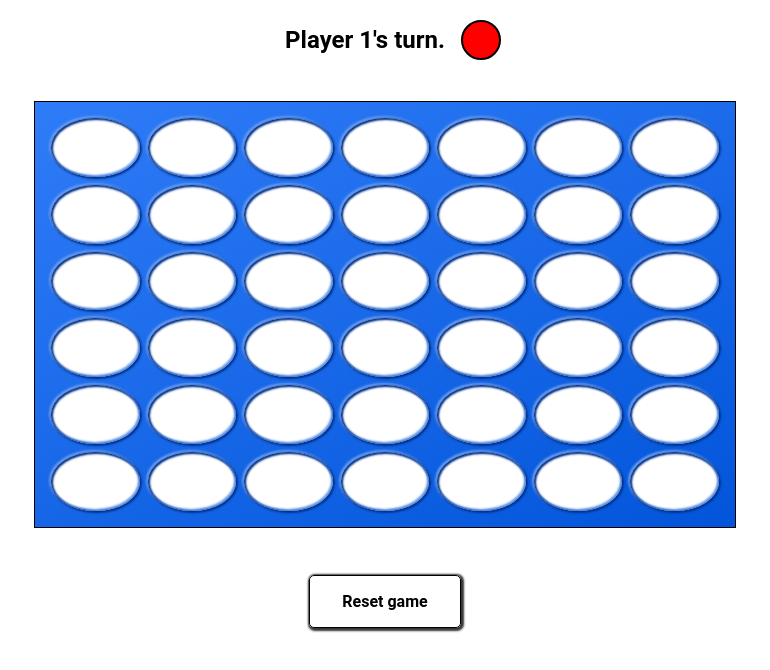
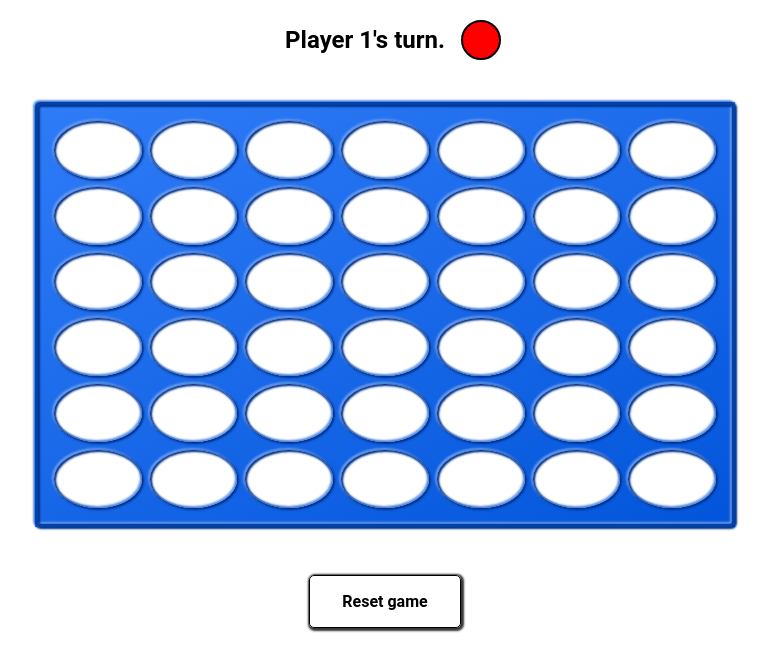
Before and after one commit to Patern14/connect4, a plain HTML site: page index.html in a window 1280 px wide. Shown: the part 92-762 px from the top of the page, without its empty margins (255-1025 px from the left). Drawn offline with Linux system fonts and the light colour scheme.

Commit message:
Board and tokens styles.

```diff
--- a/app.js
+++ b/app.js
@@ -128,6 +128,7 @@ const changeColor = (e) => {
             row.push(tableRow[i].children[column]);
             if (currentPlayer === 1) {
                 row[0].style.backgroundColor = player1Color;
+                row[0].classList.add(player1Color);
                 if (checkHorizontal() || checkVertical() || checkDiagonalToRight() || checkDiagonalToLeft()) {
                     playerTurn.textContent = `${player1} WINS!`;
                     playerTurn.style.color = player1Color;
@@ -143,6 +144,7 @@ const changeColor = (e) => {
                 }
             } else {
                 row[0].style.backgroundColor = player2Color;
+                row[0].classList.add(player2Color)
                 if (checkHorizontal() || checkVertical() || checkDiagonalToRight() || checkDiagonalToLeft()) {
                     playerTurn.textContent = `${player2} WINS!`;
                     playerTurn.style.color = player2Color;
@@ -174,6 +176,7 @@ resetGame.addEventListener("click", () => {
     console.log("Reset button CLICKED")
     tableSlot.forEach(slot => {
         slot.style.backgroundColor = "white";
+        slot.classList.remove(player1Color, player2Color);
     });
     playerTurn.style.color = "black";
     return (currentPlayer === 1 ? playerTurn.textContent = `${player1}'s turn.` : playerTurn.textContent = `${player2}'s turn.`,
--- a/index.html
+++ b/index.html
@@ -22,58 +22,58 @@
     <div class="board_game" id="board_game">
         <table>
             <tr>
-                <td class="slot"></td>
-                <td class="slot"></td>
-                <td class="slot"></td>
-                <td class="slot"></td>
-                <td class="slot"></td>
-                <td class="slot"></td>
-                <td class="slot"></td>
+                <td class="slot"><div class="inner_slot"></div></td>
+                <td class="slot"><div class="inner_slot"></div></td>
+                <td class="slot"><div class="inner_slot"></div></td>
+                <td class="slot"><div class="inner_slot"></div></td>
+                <td class="slot"><div class="inner_slot"></div></td>
+                <td class="slot"><div class="inner_slot"></div></td>
+                <td class="slot"><div class="inner_slot"></div></td>
             </tr>
             <tr>
-                <td class="slot"></td>
-                <td class="slot"></td>
-                <td class="slot"></td>
-                <td class="slot"></td>
-                <td class="slot"></td>
-                <td class="slot"></td>
-                <td class="slot"></td>
+                <td class="slot"><div class="inner_slot"></div></td>
+                <td class="slot"><div class="inner_slot"></div></td>
+                <td class="slot"><div class="inner_slot"></div></td>
+                <td class="slot"><div class="inner_slot"></div></td>
+                <td class="slot"><div class="inner_slot"></div></td>
+                <td class="slot"><div class="inner_slot"></div></td>
+                <td class="slot"><div class="inner_slot"></div></td>
             </tr>
             <tr>
-                <td class="slot"></td>
-                <td class="slot"></td>
-                <td class="slot"></td>
-                <td class="slot"></td>
-                <td class="slot"></td>
-                <td class="slot"></td>
-                <td class="slot"></td>
+                <td class="slot"><div class="inner_slot"></div></td>
+                <td class="slot"><div class="inner_slot"></div></td>
+                <td class="slot"><div class="inner_slot"></div></td>
+                <td class="slot"><div class="inner_slot"></div></td>
+                <td class="slot"><div class="inner_slot"></div></td>
+                <td class="slot"><div class="inner_slot"></div></td>
+                <td class="slot"><div class="inner_slot"></div></td>
             </tr>
             <tr>
-                <td class="slot"></td>
-                <td class="slot"></td>
-                <td class="slot"></td>
-                <td class="slot"></td>
-                <td class="slot"></td>
-                <td class="slot"></td>
-                <td class="slot"></td>
+                <td class="slot"><div class="inner_slot"></div></td>
+                <td class="slot"><div class="inner_slot"></div></td>
+                <td class="slot"><div class="inner_slot"></div></td>
+                <td class="slot"><div class="inner_slot"></div></td>
+                <td class="slot"><div class="inner_slot"></div></td>
+                <td class="slot"><div class="inner_slot"></div></td>
+                <td class="slot"><div class="inner_slot"></div></td>
             </tr>
             <tr>
-                <td class="slot"></td>
-                <td class="slot"></td>
-                <td class="slot"></td>
-                <td class="slot"></td>
-                <td class="slot"></td>
-                <td class="slot"></td>
-                <td class="slot"></td>
+                <td class="slot"><div class="inner_slot"></div></td>
+                <td class="slot"><div class="inner_slot"></div></td>
+                <td class="slot"><div class="inner_slot"></div></td>
+                <td class="slot"><div class="inner_slot"></div></td>
+                <td class="slot"><div class="inner_slot"></div></td>
+                <td class="slot"><div class="inner_slot"></div></td>
+                <td class="slot"><div class="inner_slot"></div></td>
             </tr>
             <tr>
-                <td class="slot"></td>
-                <td class="slot"></td>
-                <td class="slot"></td>
-                <td class="slot"></td>
-                <td class="slot"></td>
-                <td class="slot"></td>
-                <td class="slot"></td>
+                <td class="slot"><div class="inner_slot"></div></td>
+                <td class="slot"><div class="inner_slot"></div></td>
+                <td class="slot"><div class="inner_slot"></div></td>
+                <td class="slot"><div class="inner_slot"></div></td>
+                <td class="slot"><div class="inner_slot"></div></td>
+                <td class="slot"><div class="inner_slot"></div></td>
+                <td class="slot"><div class="inner_slot"></div></td>
             </tr>
         </table>
     </div>
--- a/style.css
+++ b/style.css
@@ -86,7 +86,6 @@ body {
     Board_game
 ========================================================================================= */
 #board_game {
-    outline: 1px solid black;
     /* padding: 0.5rem; */
     width: 700px;
     height: 600px;
@@ -98,15 +97,22 @@ body {
     background: linear-gradient(155deg, rgb(47, 124, 248) 0%, rgb(2, 85, 218) 100%);
 }
 
+
 /* =========================================================================================
     Table
 ========================================================================================= */
 table {
-    outline: 1px solid red;
+    /* outline: 1px solid red; */
     width: 100%;
     height: 100%;
     padding: 0.5rem;
     border-spacing: 0.5rem;
+    border: 3px solid rgb(0, 65, 170);
+    border-radius: 5px;
+    box-shadow: 1px 1px 2px 1px rgb(0, 50, 140),
+                -1px -1px 2px 1px rgb(110, 160, 240),
+                inset 1px 1px 2px 1px rgb(0, 50, 140),
+                inset -1px -1px 2px 1px rgb(110, 160, 240);
 }
 
 /* =========================================================================================
@@ -115,15 +121,36 @@ table {
 .slot {
     /* border: 3px solid rgb(0, 65, 170); */
     border-radius: 50%;
-    background: white;
+    /* background: transparent; */
     box-shadow: 1px 1px 2px 1px rgb(0, 50, 140),
                 -1px -1px 2px 1px rgb(110, 160, 240),
                 inset 1px 1px 2px 1px rgb(0, 50, 140),
                 inset -1px -1px 2px 1px rgb(110, 160, 240);
+    position: relative;
+}
+.slot.red > div{
+    /* background: red; */
+    width: 60%;
+    height: 60%;
+    border-radius: 50%;
+    box-shadow: inset 1px 1px 2px 1px rgb(177, 13, 13),
+                inset -1px -1px 2px 1px rgb(243, 84, 84);
+}
+.slot.yellow > div {
+    /* background: yellow; */
+    width: 60%;
+    height: 60%;
+    border-radius: 50%;
+    background-color: yellow;
+    box-shadow: inset 1px 1px 2px 1px rgb(163, 163, 0),
+                inset -1px -1px 2px 1px rgb(250, 250, 113);
 }
 
-td {
-
+.inner_slot {
+    position: absolute;
+    top: 50%;
+    left: 50%;
+    transform: translate(-50%, -50%);
 }
 
 /* =========================================================================================
```
